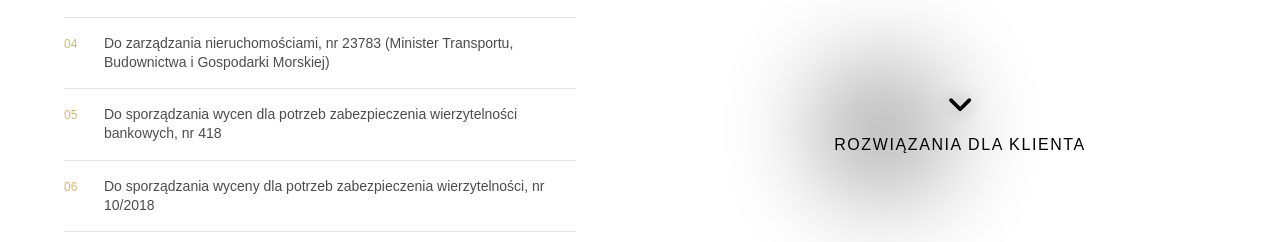
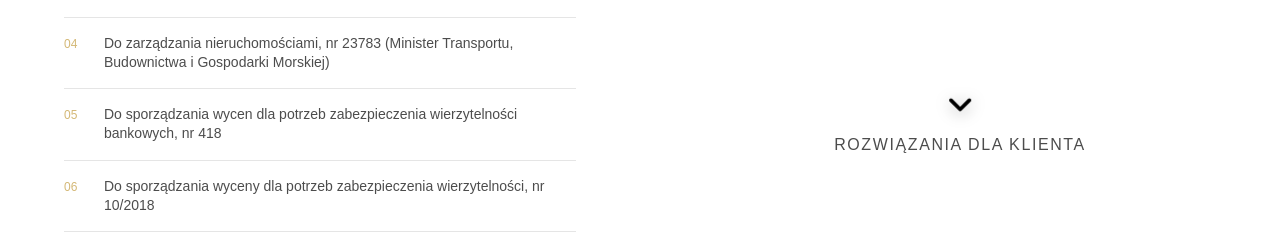
Before and after one commit to MaksZiem/tolema-next, a Next.js app: page / in a window 1280 px wide. Shown: the part 1719-1961 px from the top of the page. Built offline with nearby package versions, Linux system fonts and the light colour scheme.

Commit message:
section arrow

```diff
--- a/src/components/navigation/SectionArrow.tsx
+++ b/src/components/navigation/SectionArrow.tsx
@@ -2,15 +2,11 @@
 
 import { motion } from "framer-motion";
 
-// Niestandardowa strzałka SVG — zadeklarowana poza komponentem,
-// żeby nie była tworzona od nowa przy każdym renderze.
 const CustomArrowDown = ({
   size = 44,
-  className = "",
   style,
 }: {
   size?: number;
-  className?: string;
   style?: React.CSSProperties;
 }) => (
   <svg
@@ -18,7 +14,6 @@ const CustomArrowDown = ({
     height={size}
     viewBox="0 0 24 24"
     fill="none"
-    className={className}
     style={style}
   >
     <path
@@ -44,92 +39,49 @@ const SectionArrow = ({
     if (targetSection) {
       const element = document.getElementById(targetSection);
       if (element) {
-        element.scrollIntoView({
-          behavior: "smooth",
-          block: "start",
-        });
+        element.scrollIntoView({ behavior: "smooth", block: "start" });
       }
     } else {
-      // Fallback - scroll to next viewport height
-      window.scrollTo({
-        top: window.innerHeight,
-        behavior: "smooth",
-      });
+      window.scrollTo({ top: window.innerHeight, behavior: "smooth" });
     }
   };
 
+  const shadowColor =
+    color === "white"
+      ? "rgba(255,255,255,0.55)"
+      : "rgba(0,0,0,0.35)";
+
   return (
     <>
-      {/* Animowana strzałka */}
+      <style>{`
+        @keyframes arrow-float {
+          0%, 100% { transform: translateY(0); }
+          50% { transform: translateY(8px); }
+        }
+      `}</style>
       <motion.div
-        className="absolute bottom-8 left-1/2 transform -translate-x-1/2 cursor-pointer"
+        className="absolute bottom-8 left-1/2 -translate-x-1/2 cursor-pointer flex flex-col items-center"
         initial={{ opacity: 0, y: 20 }}
         animate={{ opacity: 1, y: 0 }}
-        transition={{ delay: 0, duration: 0.8, ease: "easeOut" }}
+        transition={{ duration: 0.8, ease: "easeOut" }}
         onClick={scrollToSection}
       >
-        <motion.div
-          animate={{ y: [0, 8, 0] }}
-          transition={{
-            duration: 2,
-            repeat: Infinity,
-            ease: "easeInOut",
-          }}
-          className="relative flex flex-col items-center"
-        >
-          {/* Blur/shadow efekt w tle */}
-          <motion.div
-            className="absolute inset-0 flex items-center justify-center"
-            animate={{ scale: [1, 1.1, 1], opacity: [0.3, 0.5, 0.3] }}
-            transition={{
-              duration: 2,
-              repeat: Infinity,
-              ease: "easeInOut",
-            }}
-          >
-            <CustomArrowDown
-              size={48}
-              className={`blur-sm opacity-60`}
-              style={{ color }}
-            />
-          </motion.div>
-
-          {/* Główna ikona strzałki */}
-          <motion.div
-            initial={{ scale: 0.9, opacity: 0 }}
-            animate={{ scale: 1, opacity: 1 }}
-            transition={{ delay: 0, duration: 0.5, ease: "easeOut" }}
-          >
-            <CustomArrowDown
-              size={44}
-              className="relative z-10"
-              style={{ color }}
-            />
-          </motion.div>
-
-          {/* Glow efekt */}
-          <motion.div
-            className="absolute inset-0 rounded-full opacity-30 blur-2xl w-24 h-24 flex items-center justify-center"
-            style={{ backgroundColor: color }}
-            animate={{ scale: [1, 1.5, 1], opacity: [0.3, 0.5, 0.3] }}
-            transition={{
-              duration: 2,
-              repeat: Infinity,
-              ease: "easeInOut",
+        <div style={{ animation: "arrow-float 2s ease-in-out infinite", willChange: "transform" }}>
+          <CustomArrowDown
+            size={44}
+            style={{
+              color,
+              filter: `drop-shadow(0 3px 8px ${shadowColor})`,
             }}
           />
-        </motion.div>
+        </div>
 
-        {/* Tekst pod strzałką */}
-        <motion.p
+        <p
           className="text-l font-normal mt-3 text-center opacity-70 font-light tracking-widest"
           style={{ color }}
-          initial={{ opacity: 0, y: 10 }}
-          animate={{ opacity: 1, y: 0 }}
-          transition={{ delay: 0, duration: 0.6 }}
         >
           {label}
-        </motion.p>
+        </p>
       </motion.div>
     </>
   );
```
